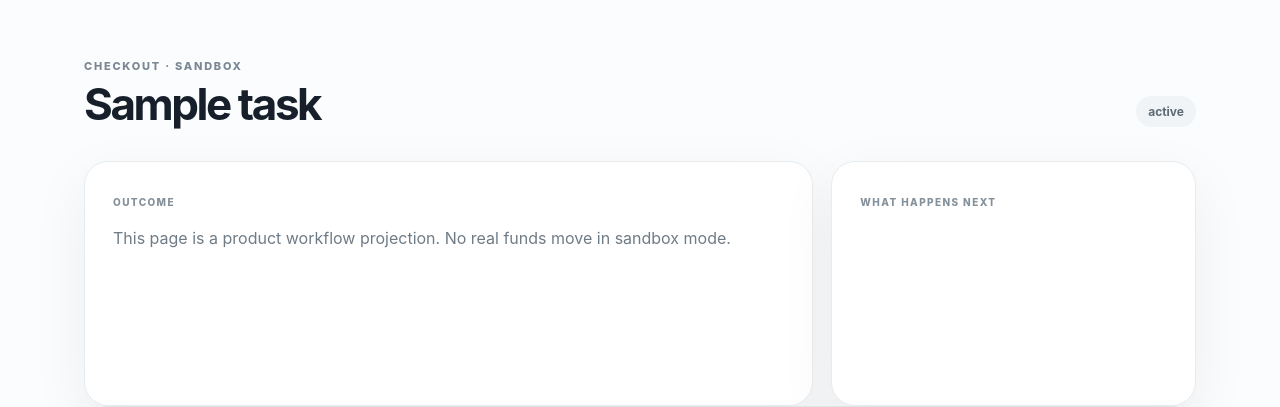
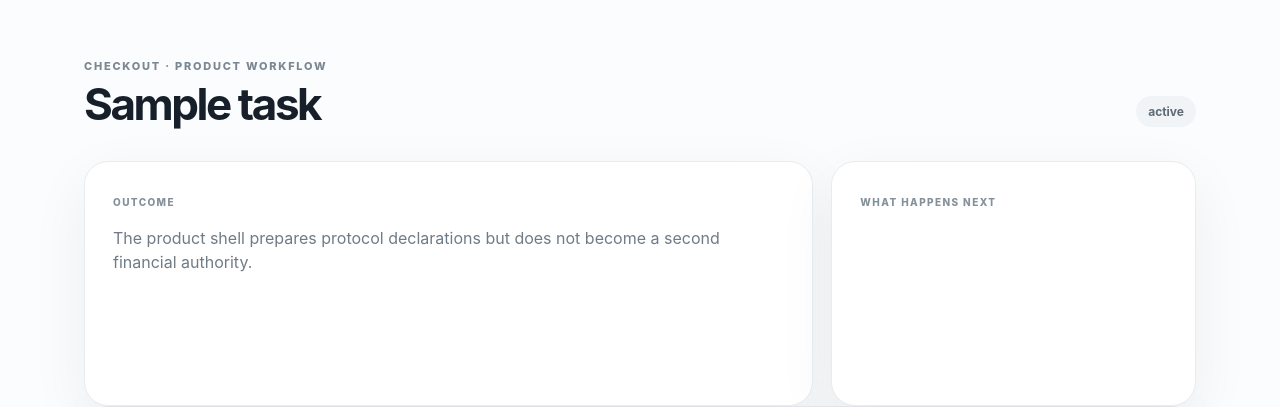
Before and after one commit to pectoraux/payswap3, a Flask app: template app/templates/workflow_task.html in a window 1280 px wide. Shown: the part 72-479 px from the top of the page. Run offline with Flask 3, Linux system fonts and the light colour scheme; the template is opened without the code that fills it: most values are stand-ins (such as "Sample title", 1, 10 or a date in 2020).

Commit message:
Product: show governed protocol draft and authority boundary

```diff
--- a/app/templates/workflow_task.html
+++ b/app/templates/workflow_task.html
@@ -2,23 +2,24 @@
 {% block title %}{{ task.title }} — PaySwap{% endblock %}
 {% block content %}
 <section class="workspace">
-  <div class="workspace-head"><div><span class="eyebrow">{{ 'PAYMENT' if task.kind == 'pay' else 'CHECKOUT' }} · SANDBOX</span><h1>{{ task.title }}</h1></div><span class="state-pill">{{ state_label }}</span></div>
+  <div class="workspace-head"><div><span class="eyebrow">{{ 'PAYMENT' if task.kind == 'pay' else 'CHECKOUT' }} · PRODUCT WORKFLOW</span><h1>{{ task.title }}</h1></div><span class="state-pill">{{ state_label }}</span></div>
   <div class="focus-grid">
     <div class="focus-card hero-focus">
       <span class="card-label">OUTCOME</span>
       {% for key, value in payload.items() if key != 'title' %}<p><strong>{{ key.replace('_',' ')|title }}</strong><br>{{ value }}</p>{% endfor %}
-      <p class="muted">This page is a product workflow projection. No real funds move in sandbox mode.</p>
+      <p class="muted">The product shell prepares protocol declarations but does not become a second financial authority.</p>
     </div>
     <div class="focus-card">
       <span class="card-label">WHAT HAPPENS NEXT</span>
-      {% if task.state == 'DRAFT' %}<p>PaySwap can now show a small set of meaningful sandbox options before anything is approved.</p><form method="post" action="{{ url_for('show_task_options', task_id=task.id) }}"><input type="hidden" name="csrf_token" value="{{ csrf_token() }}"><button class="button primary" type="submit">Show options</button></form>
+      {% if task.state == 'DRAFT' %}<p>PaySwap can now show a small set of meaningful choices before you decide.</p><form method="post" action="{{ url_for('show_task_options', task_id=task.id) }}"><input type="hidden" name="csrf_token" value="{{ csrf_token() }}"><button class="button primary" type="submit">Show options</button></form>
       {% elif task.state in ['OPTIONS','NEEDS_DECISION'] %}<p>Choose the option that best matches the outcome you care about.</p>
       {% for option in options %}<div class="option-card"><strong>{{ option.name }}</strong><p>{{ option.summary }}</p><form method="post" action="{{ url_for('choose_task_option', task_id=task.id) }}"><input type="hidden" name="csrf_token" value="{{ csrf_token() }}"><input type="hidden" name="option" value="{{ option.id }}"><button class="button small {{ 'primary' if option.id == 'balanced' else 'secondary' }}" type="submit">Use this</button></form></div>{% endfor %}
-      {% elif task.state == 'IN_PROGRESS' %}<p>Your choice is recorded. The next layer would hand this approved plan to the protocol execution path.</p><div class="trust-box"><strong>Authority boundary</strong><p>The product shell has not moved money or claimed settlement. This sandbox step only demonstrates the workflow and records your choice.</p></div><form method="post" action="{{ url_for('simulate_task', task_id=task.id) }}"><input type="hidden" name="csrf_token" value="{{ csrf_token() }}"><button class="button primary" type="submit">Simulate observed outcome</button></form>
-      {% elif task.state == 'COMPLETED' %}<p>Observed outcome recorded for this sandbox workflow.</p><div class="trust-box"><strong>Observed</strong><p>The sandbox has completed. A production integration would expose protocol evidence and finality here.</p></div>
+      {% elif task.state == 'IN_PROGRESS' %}<p>Your choice is recorded. Create the protocol draft that the governed execution layers can consume later.</p><div class="trust-box"><strong>Authority boundary</strong><p>This action creates sealed intent, policy, and economic-slack declarations only. It does not authorize the intent, select a real route, move money, execute a payment, or claim settlement.</p></div><form method="post" action="{{ url_for('bind_task_protocol', task_id=task.id) }}"><input type="hidden" name="csrf_token" value="{{ csrf_token() }}"><button class="button primary" type="submit">Create protocol draft</button></form>
+      {% elif task.state == 'WAITING' and protocol_binding %}<p>The product decision is now represented by a real PaySwap protocol draft and is waiting for the governed execution path.</p><div class="trust-box"><strong>Trust status</strong><p>Authorization: {{ protocol_binding.authorization }} · Execution: {{ protocol_binding.execution }} · Settlement: {{ protocol_binding.settlement }}</p></div><details class="technical"><summary>Protocol references</summary><p><strong>Intent</strong> {{ protocol_binding.intent_id }}<br><strong>Policy</strong> {{ protocol_binding.policy_id }}<br><strong>Economic slack</strong> {{ protocol_binding.slack_id }}<br><strong>Environment</strong> {{ protocol_binding.environment }}</p></details>
+      {% elif task.state == 'COMPLETED' %}<p>Sandbox outcome recorded before a protocol draft was created.</p><div class="trust-box"><strong>Boundary</strong><p>This completion is a product simulation only. It is not protocol execution, settlement, or finality.</p></div>
       {% endif %}
     </div>
   </div>
-  <div class="list-card"><div class="list-head"><span>Workflow</span><span>Outcome → Options → Decision → Execution → Evidence → Resolution</span></div><div class="steps"><div><b>1</b><span class="{{ 'active' if task.state in ['DRAFT'] else 'done' }}">Outcome</span></div><div><b>2</b><span class="{{ 'active' if task.state in ['OPTIONS','NEEDS_DECISION'] else 'done' if task.state in ['IN_PROGRESS','COMPLETED'] else '' }}">Options</span></div><div><b>3</b><span class="{{ 'active' if task.state == 'IN_PROGRESS' else 'done' if task.state == 'COMPLETED' else '' }}">Decision</span></div><div><b>4</b><span class="{{ 'active' if task.state == 'IN_PROGRESS' else 'done' if task.state == 'COMPLETED' else '' }}">Execution</span></div><div><b>5</b><span class="{{ 'done' if task.state == 'COMPLETED' else '' }}">Evidence</span></div><div><b>6</b><span class="{{ 'done' if task.state == 'COMPLETED' else '' }}">Resolution</span></div></div></div>
+  <div class="list-card"><div class="list-head"><span>Workflow</span><span>Outcome → Options → Decision → Execution → Evidence → Resolution</span></div><div class="steps"><div><b>1</b><span class="{{ 'active' if task.state in ['DRAFT'] else 'done' }}">Outcome</span></div><div><b>2</b><span class="{{ 'active' if task.state in ['OPTIONS','NEEDS_DECISION'] else 'done' if task.state in ['IN_PROGRESS','WAITING','COMPLETED'] else '' }}">Options</span></div><div><b>3</b><span class="{{ 'active' if task.state == 'IN_PROGRESS' else 'done' if task.state in ['WAITING','COMPLETED'] else '' }}">Decision</span></div><div><b>4</b><span class="{{ 'active' if task.state == 'WAITING' else 'done' if task.state == 'COMPLETED' else '' }}">Execution</span></div><div><b>5</b><span class="{{ 'done' if task.state == 'COMPLETED' else '' }}">Evidence</span></div><div><b>6</b><span class="{{ 'done' if task.state == 'COMPLETED' else '' }}">Resolution</span></div></div></div>
 </section>
 {% endblock %}
```
